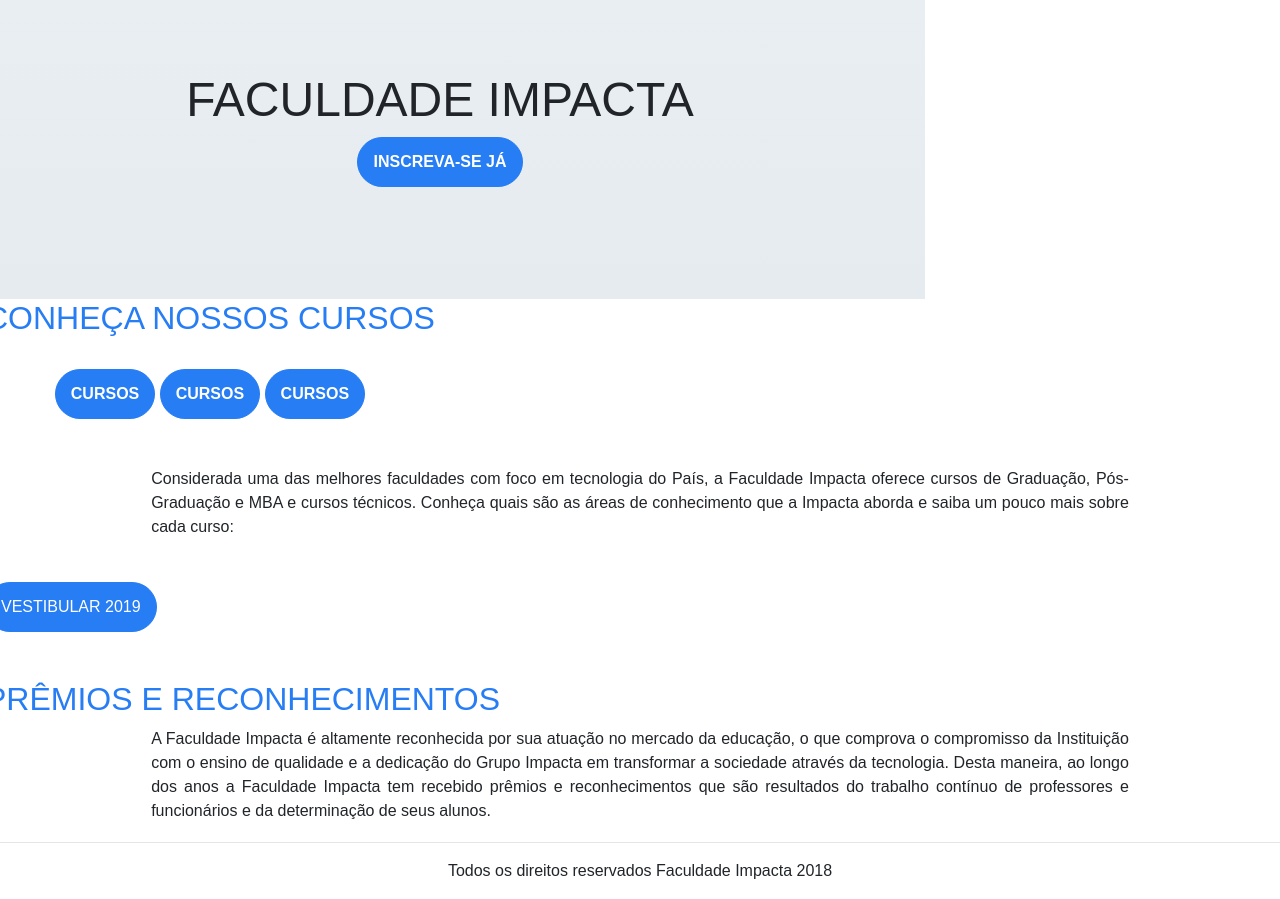
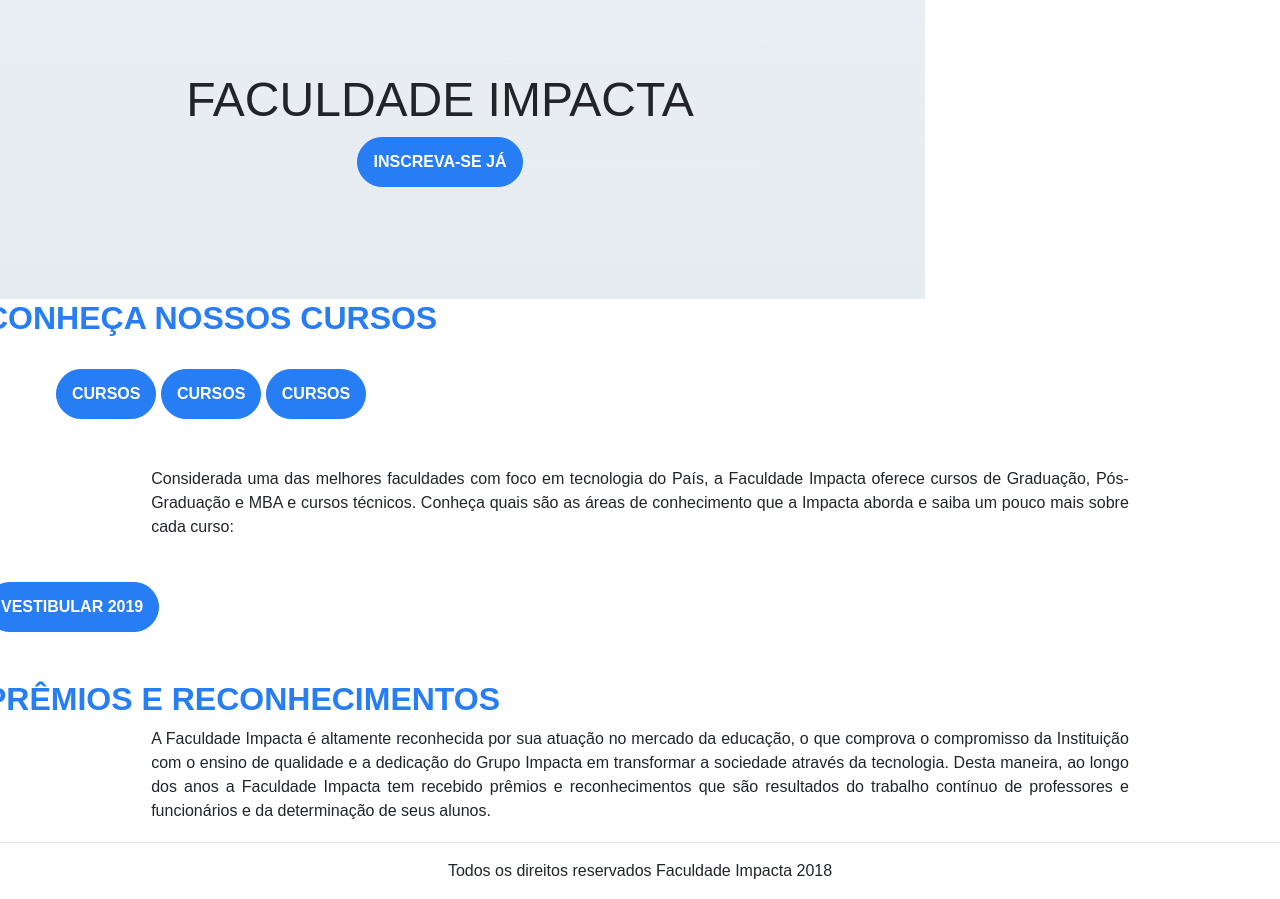
Before and after one commit to TrellixVulnTeam/testeEntregaAC_PUYR, a Django app: page / in a window 1280 px wide. Shown: the part 83-982 px from the top of the page. Run offline with Django 3.2, Linux system fonts and the light colour scheme; some libraries are stand-ins or nearby versions.

Commit message:
atualizacao v.2

```diff
--- /dev/null
+++ b/core/static/css/app.css
@@ -0,0 +1,53 @@
+body {
+    font-family: "Arial";
+}
+
+#header .bg {
+    background: linear-gradient(#E9EEF2, #E6EBEF);
+    min-height: 300px;
+    text-align: center;
+}
+
+#header .bg h1 {
+    padding: 1.5em 0 0 0;
+    font-size: 3em;
+}
+
+.btn {
+    padding: 12px 15px;
+    border-radius: 30px;
+    background: #ececec;
+    text-decoration: none;
+    border: 1px solid #ececec;
+}
+
+.btn.btn-blue {
+    background: #267df4;
+    border: 1px solid #267df4;
+    color: #ffffff;
+
+}
+
+.justify{
+    text-align: justify;
+    margin-left: 4cm;
+    margin-right: 4cm;
+    margin-bottom: 0.5cm
+}
+
+.center {
+    text-align: center;
+    font-weight: bold;
+}
+
+.color {
+    color: #267df4
+}
+html {
+    box-sizing: border-box;
+}
+
+body {
+    margin: 0;
+    background-color: steelblue,
+}
--- /dev/null
+++ b/core/static/css/grid.css
@@ -0,0 +1,40 @@
+
+.row:before,
+.row:after {
+    display: none;
+    content: " ";
+    clear: both;
+}
+.container {
+    width: 970px;
+    margin: 0 auto;
+
+}
+.one,
+.one-third,
+.two-third,
+.one-fourth,
+.half {
+    width: 100%;
+}
+
+@media only screen and (min-width: 1200px) {
+    .one {
+        width: 100%;
+    }
+    .half {
+        width: calc(100% / 2);
+    }
+    .one-third {
+        width: calc(100% / 3);
+    }
+    .one-fourth {
+        width: calc(100% / 4);
+    }
+    .two-thirds {
+        width: calc(100% / 3 * 2);
+    }
+    .column {
+        float: center;
+    }
+}
--- a/core/templates/base.html
+++ b/core/templates/base.html
@@ -1,3 +1,4 @@
+{% load static %}
 <!DOCTYPE html>
 <html lang="pt-br">
 
@@ -6,9 +7,8 @@
     <meta name="viewport" content="width=device-width, initial-scale=1.0">
     <meta http-equiv="X-UA-Compatible" content="ie=edge">
     <title>LMS - {% block titulo %} {% endblock  %}</title>
-    <!--<link rel="stylesheet" href="./css/normalize.css">
-    <link rel="stylesheet" href="./css/grid.css">
-    <link rel="stylesheet" href="./css/app.css">-->
+    <link rel="stylesheet" href="{% static 'css/grid.css' %}">
+    <link rel="stylesheet" href="{% static 'css/app.css' %}">
 
     <link rel="stylesheet" href="https://maxcdn.bootstrapcdn.com/bootstrap/4.0.0/css/bootstrap.min.css" integrity="sha384-Gn5384xqQ1aoWXA+058RXPxPg6fy4IWvTNh0E263XmFcJlSAwiGgFAW/dAiS6JXm"
         crossorigin="anonymous">
@@ -22,7 +22,7 @@
     <header>
         <nav class="navbar navbar-expand-lg navbar-dark bg-dark">
             <a class="navbar-brand" href="{% url 'core:home' %}">
-                <img src="/static/logo.jpg" width=180px>
+                <img src="{% static 'logo.jpg' %}" width=180px>
             </a>
             <button class="navbar-toggler" type="button" data-toggle="collapse" data-target="#navbarSupportedContent" aria-controls="navbarSupportedContent"
                 aria-expanded="false" aria-label="Toggle navigation">
--- a/core/templates/css/app.css
+++ /dev/null
@@ -1,62 +0,0 @@
-body {
-    font-family: "Arial";
-}
-
-#header .bg {
-    background: linear-gradient(#E9EEF2, #E6EBEF);
-    min-height: 300px;
-    text-align: center;
-}
-
-#header .bg h1 {
-    padding: 1.5em 0 0 0;
-    font-size: 3em;
-}
-
-#footer {
-    background: #333333;
-    color: #ffffff;
-    text-align: center;
-}
-
-.btn {
-    padding: 12px 15px;
-    border-radius: 30px;
-    background: #ececec;
-    text-decoration: none;
-    border: 1px solid #ececec;
-}
-
-.btn.btn-blue {
-    background: #267df4;
-    border: 1px solid #267df4;
-    color: #ffffff;
-}
-
-.title {
-    text-align: center;
-}
-
-.justify{
-    text-align: justify;
-    margin-left: 4cm;
-    margin-right: 4cm;
-    margin-bottom: 0.5cm
-}
-
-.center {
-    text-align: center;
-    font-weight: bold;
-}
-
-.color {
-    color: #267df4
-}
-html {
-    box-sizing: border-box;
-}
-
-body {
-    margin: 0;
-    background-color: steelblue,
-}
--- a/core/templates/css/grid.css
+++ /dev/null
@@ -1,40 +0,0 @@
-
-.row:before,
-.row:after {
-    display: table;
-    content: " ";
-    clear: both;
-}
-.container {
-    width: 970px;
-    margin: 0 auto;
-
-}
-.one,
-.one-third,
-.two-third,
-.one-fourth,
-.half {
-    width: 100%;
-}
-
-@media only screen and (min-width: 800px) {
-    .one {
-        width: 100%;
-    }
-    .half {
-        width: calc(100% / 2);
-    }
-    .one-third {
-        width: calc(100% / 3);
-    }
-    .one-fourth {
-        width: calc(100% / 4);
-    }
-    .two-thirds {
-        width: calc(100% / 3 * 2);
-    }
-    .column {
-        float: center;
-    }
-}
--- a/core/templates/index.html
+++ b/core/templates/index.html
@@ -5,8 +5,8 @@
 {% block conteudo %}
 
 
-    <link rel="stylesheet" href="./css/grid.css">
-    <link rel="stylesheet" href="./css/app.css?v=2.3">
+    <link rel="stylesheet" href="/static/css/grid.css">
+    <link rel="stylesheet" href="/static/css/app.css?v=2.3">
 
 
     <header id="header">
@@ -30,7 +30,7 @@
     <section>
             <div class="row">
                 <div class="center">
-                    <h2 class="color">
+                    <h2 class="color center">
                         CONHEÇA NOSSOS CURSOS
                     </h2><br>
                         <a href="" class="btn btn-blue center">CURSOS</a>
@@ -46,17 +46,13 @@
             </p>
     <section><br>
             <div class="row">
-                <div class="center">
-                    <a href="" class="btn btn-blue">VESTIBULAR 2019</a>
-                </div>
+                <a href="" class="btn btn-blue center">VESTIBULAR 2019</a>
             </div>
     <section><br><br>
             <div class="row">
-                <div class="center">
-                    <h2 class="color">
-                            PRÊMIOS E RECONHECIMENTOS
-                    </h2>
-                </div>
+                <h2 class="color center">
+                        PRÊMIOS E RECONHECIMENTOS
+                </h2>
             </div>
     </section>
         <p class="justify">
```
